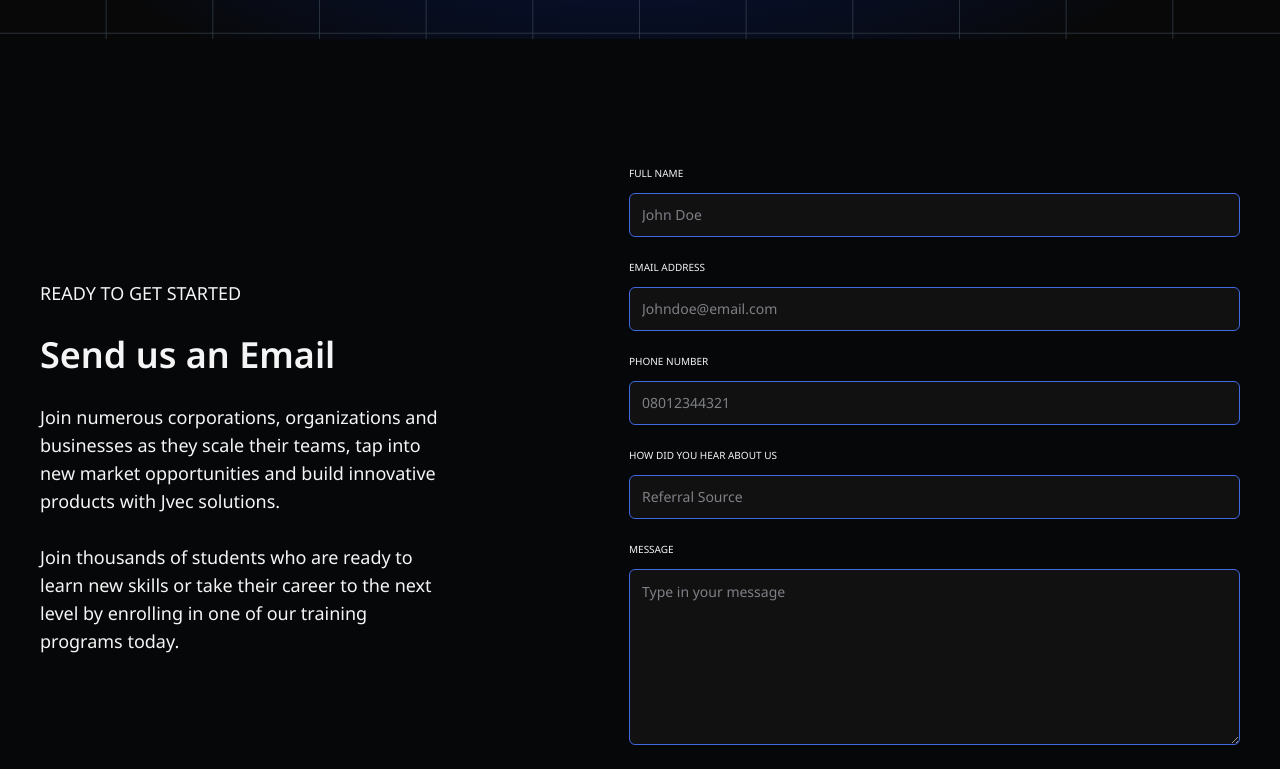
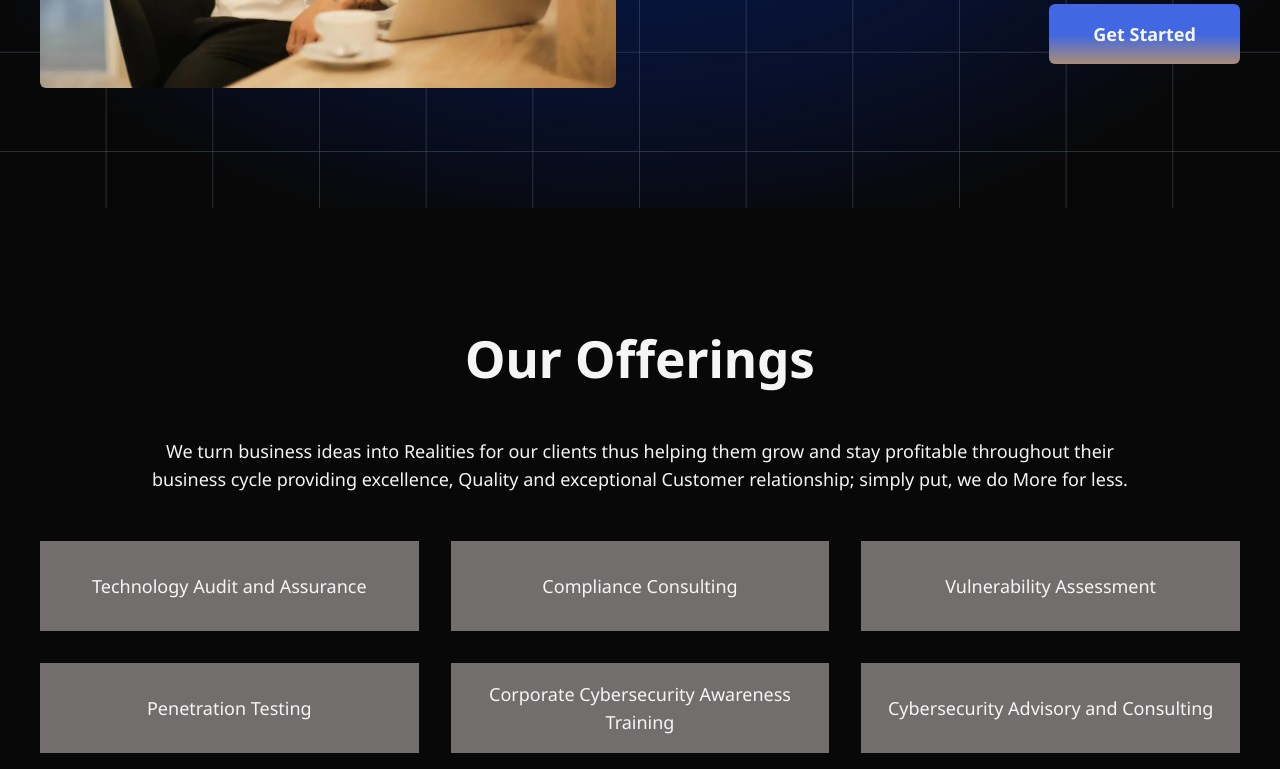
Before and after one commit to ZubairAlao/jvec-cybrsecurity, a React (Vite) app: page / in a window 1280 px wide. Shown: the part 2000-2769 px from the top of the page. Built offline with nearby package versions, Linux system fonts and the light colour scheme.

Commit message:
why offering section

```diff
--- a/src/app/routes/HomePage.jsx
+++ b/src/app/routes/HomePage.jsx
@@ -3,6 +3,7 @@ import HomeHero from '@/components/home/HomeHero'
 import { Head } from '@/components/seo/Head'
 import WhyTrustedICTConsultant from '@/components/home/WhyTrustedICTConsultant'
 import JvecPioneering from '@/components/home/JvecPioneering'
+import JvecOffering from '@/components/home/JvecOffering'
 
 
 const HomePage = () => {
@@ -12,6 +13,7 @@ const HomePage = () => {
       <HomeHero />
       <WhyTrustedICTConsultant/>
       <JvecPioneering />
+      <JvecOffering />
     </>
   )
 }
--- /dev/null
+++ b/src/components/home/JvecOffering.jsx
@@ -0,0 +1,41 @@
+import React from 'react'
+
+export const offeringServices = [
+    "Technology Audit and Assurance",
+    "Compliance Consulting",
+    "Vulnerability Assessment",
+    "Penetration Testing",
+    "Corporate Cybersecurity Awareness Training",
+    "Cybersecurity Advisory and Consulting",
+    "Mobile Application Development",
+    "Enterprise Application Software Development",
+    "Custom Software Development",
+    "Website Development",
+    "E-Commerce Solutions",
+    "Corporate Training"
+  ];
+
+const JvecOffering = () => {
+  return (
+    <section className='pages-vertical-padding overflow-hidden'>
+        <div className="container space-y-12 text-center">
+            <div className="space-y-12 max-w-[1024px] mx-auto">
+                <h1 className='font-bold heading-font-sizes'>Our Offerings</h1>
+                <p>
+                    We turn business ideas into Realities for our clients thus helping them grow and stay profitable  throughout their business cycle providing excellence, Quality and exceptional Customer relationship;  simply put, we do More for less.
+                </p>
+            </div>
+
+            <div className='grid grid-cols-2 md:grid-cols-3 gap-8'>
+                {offeringServices.map((sevice, index) => (
+                    <div key={index} className='bg-[#726E6E] min-h-[90px] max-w-96 flex items-center justify-center text-center p-4'>
+                        <p>{sevice}</p>
+                    </div>
+                ))}
+            </div>
+        </div>
+    </section>
+  )
+}
+
+export default JvecOffering
--- a/src/components/home/JvecPioneering.jsx
+++ b/src/components/home/JvecPioneering.jsx
@@ -17,7 +17,7 @@ const JvecPioneering = () => {
             }}
       ></div>
         <div className="container z-20 relative font-bold space-y-12 lg:space-y-0 text-center lg:text-right lg:flex flex-row-reverse gap-12 items-start">
-            <div className="space-y-6 mx-auto">
+            <div className="space-y-6 mx-auto lg:w-1/2">
                 <h1 className="heading-font-sizes">JVEC - Pioneering Excellence in ICT Solution</h1>
                 <p>
                     Excellence isn’t a goal, it’s our DNA; our relentless pursuit of excellence is the driving force behind our success. Excellence is our legacy, and we are proud to carry it forward. Watch the video to see how we are innovating to keep businesses on top of their games.
@@ -25,13 +25,13 @@ const JvecPioneering = () => {
                 <Button children={"Get Started"} />
             </div>
 
-            <div className="lg:max-w-[620px]">
+            <div className="lg:max-w-[620px] lg:w-1/2 h-fit mx-auto">
             <picture>
                 <source srcSet={JvecPioneeringImgOptimized} type="image/webp" />
                 <img
                 src={JvecPioneeringImg}
                 alt="jvec pioneering Image"
-                className="h-full w-[80%] object-cover md:rounded-md mx-auto lg:w-full"
+                className="h-full object-cover md:rounded-md  w-full"
                 loading="lazy"
                 />
             </picture>
--- a/src/components/home/WhyTrustedICTConsultant.jsx
+++ b/src/components/home/WhyTrustedICTConsultant.jsx
@@ -25,7 +25,7 @@ const WhyTrustedICTConsultant = () => {
     return (
         <section className="flex justify-center items-center pages-vertical-padding">
             <div className="container lg:flex gap-24 lg:space-y-0 space-y-20">
-                <div className="text-center lg:text-left space-y-mobile-medium lg:mx-auto">
+                <div className="text-center lg:text-left space-y-12 lg:mx-auto lg:w-1/2">
                     <h1 className='font-bold heading-font-sizes'>
                         Why We Are Your Trusted ICT Consultant
                     </h1>
@@ -36,7 +36,7 @@ const WhyTrustedICTConsultant = () => {
                     <Button children={"Learn More"} />
                 </div>
 
-                <div className="relative overflow-hidden rounded-lg shadow-lg text-gray-800 trusted-ict-slider min-h-full">
+                <div className="relative overflow-hidden rounded-lg shadow-lg text-gray-800 trusted-ict-slider min-h-full lg:w-1/2">
                     <Splide options={options}>
                         {WhyTrustUsData.map((data, index) => (
                             <SplideSlide key={index} className="rounded-md shadow-md">
```
